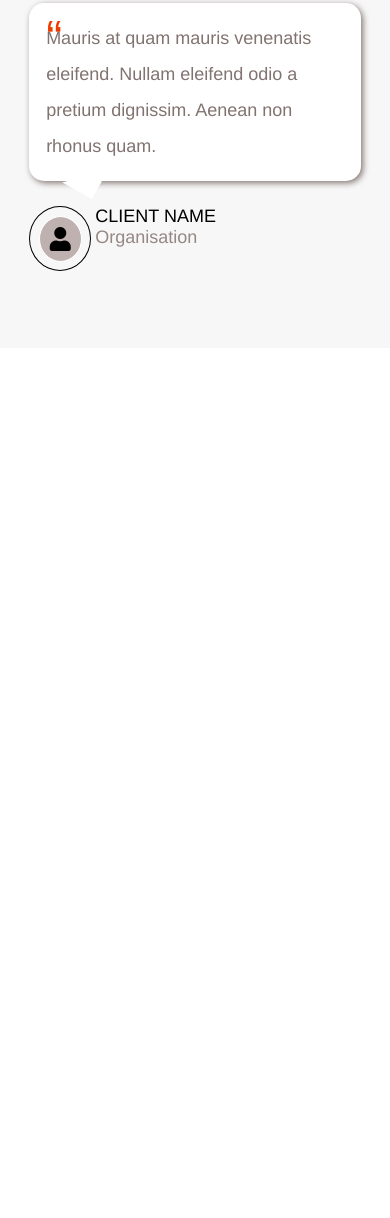
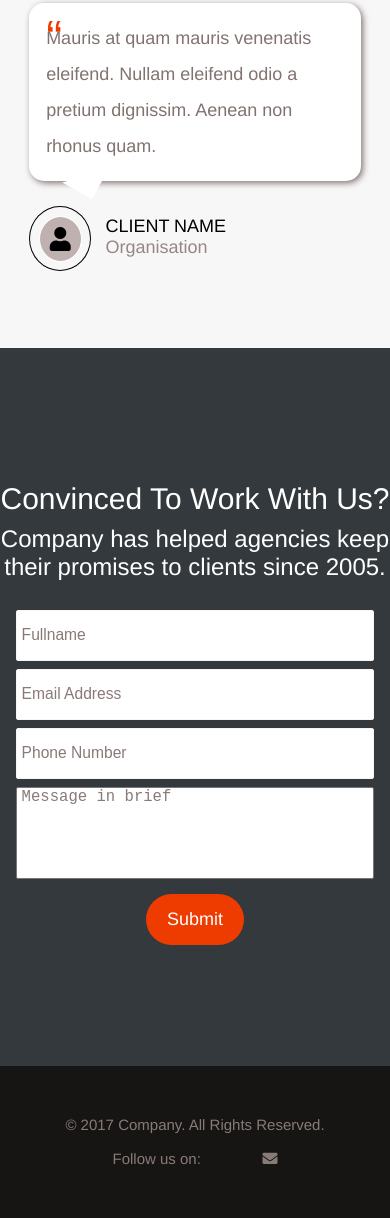
Before and after one commit to tramachandran/basicwebsite, a website built with Parcel: page index.html in a window 390 px wide. Shown: the part 1846-3064 px from the top of the page. Before the commit the page ends 2194 px from the top, so only its background shows below. Built offline with nearby package versions, Linux system fonts and the light colour scheme.

Commit message:
1) Addd contact form 2) Included copyright and follow on section 3) Modified css To-do : Need to work on css for tablets screen....

```diff
--- a/index.html
+++ b/index.html
@@ -116,9 +116,30 @@
             </div>
         </div>
         <div class="contact-form">
+            <p>convinced to work with us?</p>
+            <p>Company has helped agencies keep their promises to clients since 2005.</p>
             <form>
-
+                <div class="input-data">
+                    <input type="text" placeholder="Fullname"/>
+                    <input type="email" placeholder="Email Address"/>
+                    <input type="number" placeholder="Phone Number"/>
+                </div>
+                <div class="msg">
+                    <textarea rows="6" placeholder="Message in brief"></textarea>
+                </div>
+                <div class="btn">
+                    <label>Submit</label>
+                </div>
             </form>
+        </div>
+        <div class="footer">
+                <small>&copy; 2017 Company. All Rights Reserved.</small>
+                <small>Follow us on:
+                    <i class="fa fa-facebook"></i>
+                    <i class="fa fa-instagram"></i>
+                    <i class="fa fa-twitter"></i>
+                    <i class="fa fa-envelope"></i>
+                </small>
         </div>
     </div>
 
--- /dev/null
+++ b/src/sass/contact.scss
@@ -0,0 +1,95 @@
+div.contact-form {
+    display: flex;
+    flex-direction: column;
+    height: 75vh;
+    padding-top: 5vh;
+    background-color: #34393d;
+    justify-content: center;
+    align-items: center;
+    p {
+        color: white;
+        text-align: center;
+        font-size: 0.9rem;
+        &:first-child {
+            font-size: 1.2rem;
+            text-transform: capitalize;
+            margin-bottom: 1vh;
+        }
+    }
+    form {
+        margin: 4vh 0;
+        div.input-data {
+            input {
+                height: 6vh;
+                margin: 1vh;
+                width: 18vw;
+                border: 1px solid whitesmoke;
+                border-radius: 2px;
+                &::placeholder {
+                    color: #887a77;
+                    padding-left: 5px;
+                    font-size: 0.65rem;
+                }
+            }
+        }
+        div.msg {
+            textArea {
+                margin: 1vh;
+                width: 57vw;
+                border-radius: 2px;
+                resize: none;
+                &::placeholder {
+                    color: #887a77;
+                    padding-left: 5px;
+                    font-size: 0.65rem;
+                }
+            }
+        }
+        div.btn {
+            text-align: center;
+            label {
+                display: inline-block;
+                color: white;
+                background-color: #ee3c00;
+                border-radius: 5vh;
+                font-size: 0.75rem;
+                text-align: center;
+                width: 10vw;
+                line-height: 6vh;
+                height: 6vh;
+                cursor: pointer;
+            }
+        }
+    }
+    @media only screen and (max-width: 968px) {
+        height: 85vh;
+        p {
+            font-size: 1rem;
+            &:first-child {
+                font-size: 1.25rem;
+                text-transform: capitalize;
+            }
+        }
+        form {
+            margin: 3vh 2vh;
+            div.input-data {
+                input {
+                    width: 92vw;
+                    margin: 0.5vh;
+                }
+            }
+            div.msg {
+                textArea {
+                    margin: 0.5vh;
+                    width: 92vw;
+                }
+            }
+            div.btn {
+                margin: 0.5vh;
+                label {
+                    width: 25vw;
+                }
+            }
+        }
+    }
+}
--- a/src/sass/details.scss
+++ b/src/sass/details.scss
@@ -6,7 +6,7 @@ div.details {
     padding: 2.5rem;
     div {
         width: 50%;
-        line-height: 1.2rem;
+        line-height: 1.4rem;
         p {
             font-size: 0.75rem;
             &:first-child {
@@ -31,6 +31,7 @@ div.details {
         height: 100vh;
         div {
             width: 100%;
+            line-height: 1.2rem;
             p {
                 font-size: 0.75rem;
             }
--- /dev/null
+++ b/src/sass/footer.scss
@@ -0,0 +1,17 @@
+div.footer {
+    display: flex;
+    align-items: center;
+    justify-content: space-between;
+    background-color: #161513;
+    color: #887a77;
+    height: 15vh;
+    padding: 5vh;
+    font-size: 0.75rem;
+    @media only screen and (max-width: 968px) {
+        flex-direction: column;
+        height: 18vh;
+        small {
+            margin: 1vh 0;
+        }
+    }
+}
--- a/src/sass/styles.scss
+++ b/src/sass/styles.scss
@@ -4,3 +4,5 @@
 @import "./services.scss";
 @import "./details.scss";
 @import "./testimonials.scss";
+@import "./contact.scss";
+@import "./footer.scss";
--- a/src/sass/testimonials.scss
+++ b/src/sass/testimonials.scss
@@ -60,6 +60,7 @@ div.testimonials {
                     }
                 }
                 .user-data {
+                    margin: 1.2vh;
                     div {
                         font-size: 0.75rem;
                         text-transform: uppercase;
```
